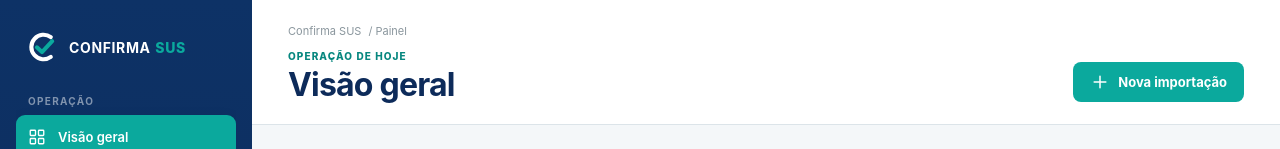
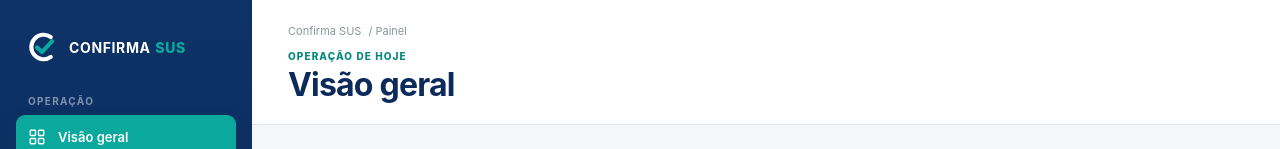
Before and after one commit to adriano2bx/agendasus, a Next.js app in the folder apps/web/: page /painel in a window 1280 px wide. Shown: the top 149 px of the page. Built offline with nearby package versions, Linux system fonts and the light colour scheme; no server answers.

Commit message:
Remove import action from dashboard

```diff
--- a/apps/web/app/painel/page.tsx
+++ b/apps/web/app/painel/page.tsx
@@ -24,7 +24,7 @@ export default function DashboardPage() {
   const failed = (data?.convocationByStatus.SEND_ERROR ?? 0) + (data?.messageByStatus.FAILED ?? 0);
   const finalTotal = Math.max(confirmed + cancelled + (data?.convocationByStatus.FINISHED_NO_RESPONSE ?? 0), 1);
 
-  return <AppShell title="Visão geral" eyebrow="Operação de hoje" actions={<Link className="button" href="/importacoes"><Icon name="plus" />Nova importação</Link>}>
+  return <AppShell title="Visão geral" eyebrow="Operação de hoje">
     <p className="content-lead">Acompanhe campanhas, respostas e ocorrências que precisam de atenção.</p>
     {error ? <p className="error"><Icon name="alert" />{error}</p> : null}
     {!data ? <div className="panel"><EmptyState title="Carregando indicadores" description="Estamos consolidando os dados operacionais." /></div> : <>
```
